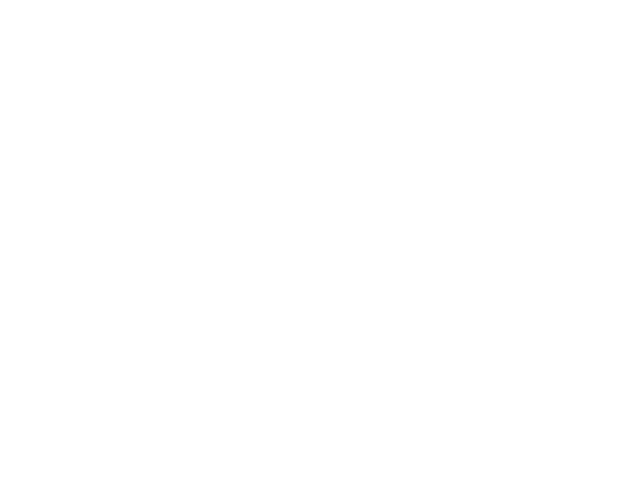
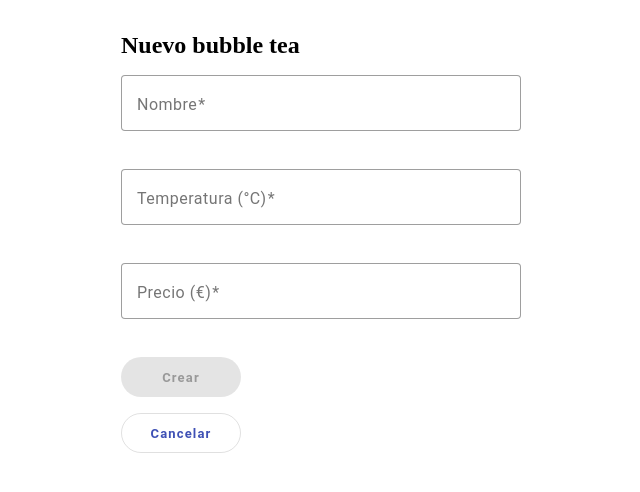
Before and after one commit to nilsanca97/angular-bubble-teas, an Angular app: page /create in a window 1280 px wide. Before the commit this address led to /. Shown: the top 492 px of the page, without its empty margins (319-959 px from the left). Built offline with nearby package versions, Linux system fonts and the light colour scheme.

Commit message:
feat: UI de operaciones de escritura. Increment3: Pagina Crear (POST) + ruta /create

```diff
--- a/src/app/app.routes.ts
+++ b/src/app/app.routes.ts
@@ -4,6 +4,11 @@ export const routes: Routes = [
     {
         path: '',
         loadComponent: () => import('./pages/home/home').then(m => m.Home)
+    },
+    {
+        // NUEVA: página para crear un bubble tea.
+        path: 'create',
+        loadComponent: () => import('./pages/create-bubble-tea/create-bubble-tea').then(m => m.CreateBubbleTea)
     },
     {
         path: 'register',
--- /dev/null
+++ b/src/app/pages/create-bubble-tea/create-bubble-tea.html
@@ -0,0 +1,15 @@
+<section class="create-bubble-tea">
+  <h2 class="create-bubble-tea__title">Nuevo bubble tea</h2>
+
+  <!-- Formulario reutilizable en modo CREAR (no le pasamos initialValue). -->
+  <!-- Cuando emite (formSubmit), ejecutamos onFormSubmit con el payload ($event). -->
+  <app-bubble-tea-form (formSubmit)="onFormSubmit($event)" />
+
+  <!-- Mensaje de error (p. ej. el 401 esperado hasta que tengamos el token). -->
+  @if (errorMessage()) {
+    <p class="create-bubble-tea__error">{{ errorMessage() }}</p>
+  }
+
+  <!-- Botón Cancelar: vuelve a la home. variant="outline" = acción secundaria. -->
+  <app-ui-button label="Cancelar" variant="outline" (clicked)="onCancel()" />
+</section>
--- /dev/null
+++ b/src/app/pages/create-bubble-tea/create-bubble-tea.scss
@@ -0,0 +1,18 @@
+// Página centrada y en columna, con el mismo ancho que el formulario.
+.create-bubble-tea {
+  display: flex;
+  flex-direction: column;
+  gap: 1rem;
+  max-width: 400px;
+  margin: 2rem auto;
+}
+
+.create-bubble-tea__title {
+  margin: 0;
+}
+
+// Texto de error en rojo.
+.create-bubble-tea__error {
+  color: #b00020;
+  margin: 0;
+}
--- /dev/null
+++ b/src/app/pages/create-bubble-tea/create-bubble-tea.ts
@@ -0,0 +1,56 @@
+import { ChangeDetectionStrategy, Component, inject, signal } from '@angular/core';
+import { Router } from '@angular/router';
+import { BubbleTeaService } from '../../services/bubble-tea.service';
+import { BubbleTeaPayload } from '../../models/interfaces';
+import { BubbleTeaForm } from '../../components/bubble-tea-form/bubble-tea-form';
+import { UiButton } from '../../components/ui-button/ui-button';
+
+/**
+ * CreateBubbleTea = página (componente CONTENEDOR/inteligente) para crear un tea.
+ *
+ * Reparto de roles (igual que en "home"):
+ * - La PÁGINA tiene la lógica: inyecta el service y el router, llama al backend.
+ * - El FORMULARIO (app-bubble-tea-form) solo recoge datos y emite el payload.
+ */
+@Component({
+  selector: 'app-create-bubble-tea',
+  imports: [BubbleTeaForm, UiButton],
+  templateUrl: './create-bubble-tea.html',
+  styleUrl: './create-bubble-tea.scss',
+  changeDetection: ChangeDetectionStrategy.OnPush,
+})
+export class CreateBubbleTea {
+  // inject() -> inyección moderna (código nuevo).
+  private bubbleTeaService = inject(BubbleTeaService);
+  private router = inject(Router);
+
+  /** Mensaje de error a mostrar (null = sin error). La pinta el template. */
+  protected errorMessage = signal<string | null>(null);
+
+  /**
+   * Recibe el payload emitido por el formulario y lo manda al backend.
+   * No hace falta limpiar la suscripción: las peticiones de HttpClient
+   * COMPLETAN solas tras una respuesta (no hay fuga de memoria).
+   */
+  protected onFormSubmit(payload: BubbleTeaPayload): void {
+    this.errorMessage.set(null); // limpiamos errores previos
+
+    this.bubbleTeaService.create(payload).subscribe({
+      next: () => {
+        // Éxito: volvemos a la home, donde se verá el nuevo bubble tea.
+        this.router.navigate(['']);
+      },
+      error: (err) => {
+        // NOTA: hasta implementar el token (HTTP Interceptor), el backend
+        // responderá 401 aquí. Es ESPERADO en esta fase de solo-UI.
+        console.error('Error al crear el bubble tea:', err);
+        this.errorMessage.set('No se pudo crear el bubble tea. Inténtalo de nuevo.');
+      },
+    });
+  }
+
+  /** Botón Cancelar: volver a la home sin crear nada. */
+  protected onCancel(): void {
+    this.router.navigate(['']);
+  }
+}
```
